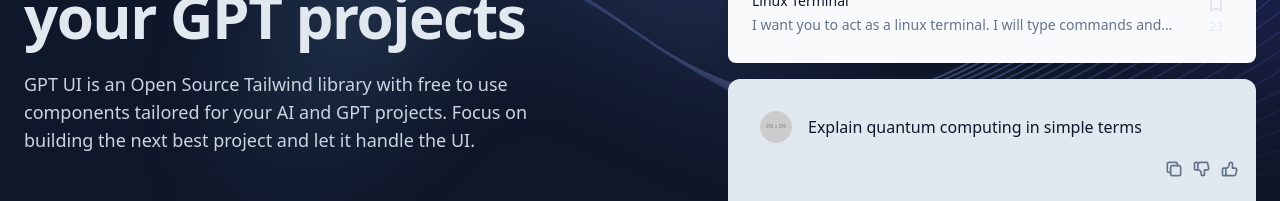
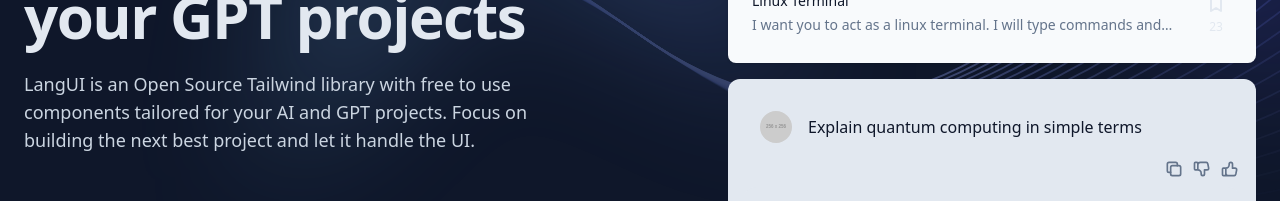
Before and after one commit to bigredheart/langui, a Next.js app: page / in a window 1280 px wide. Shown: the part 525-726 px from the top of the page. Built offline with nearby package versions, Linux system fonts and the light colour scheme.

Commit message:
👌 IMPROVE: Hero text

```diff
--- a/src/components/HeroBanner.jsx
+++ b/src/components/HeroBanner.jsx
@@ -24,7 +24,7 @@
                 Beautiful components for your GPT projects
               </h1>
               <p className="mt-6 text-base leading-8 text-slate-300 sm:text-lg">
-                GPT UI is an Open Source Tailwind library with free to use
+                LangUI is an Open Source Tailwind library with free to use
                 components tailored for your AI and GPT projects. Focus on
                 building the next best project and let it handle the UI.
               </p>
@@ -56,19 +56,6 @@
           </div>
         </div>
         <HeroFeatures />
-        {/* <Container classNames="px-4 max-w-screen-xl">
-            <div className="flex flex-col space-y-4 space-y-reverse">
-              <h1 className="order-last text-lg text-slate-200">{subtitle}</h1>
-
-              <h2 className="text-4xl font-bold text-slate-200 sm:text-6xl">
-                {title}
-              </h2>
-            </div>
-
-            <p className="mt-6 max-w-lg text-base/relaxed text-slate-200">
-              {children}
-            </p>
-          </Container> */}
       </Container>
     </section>
   )
```
